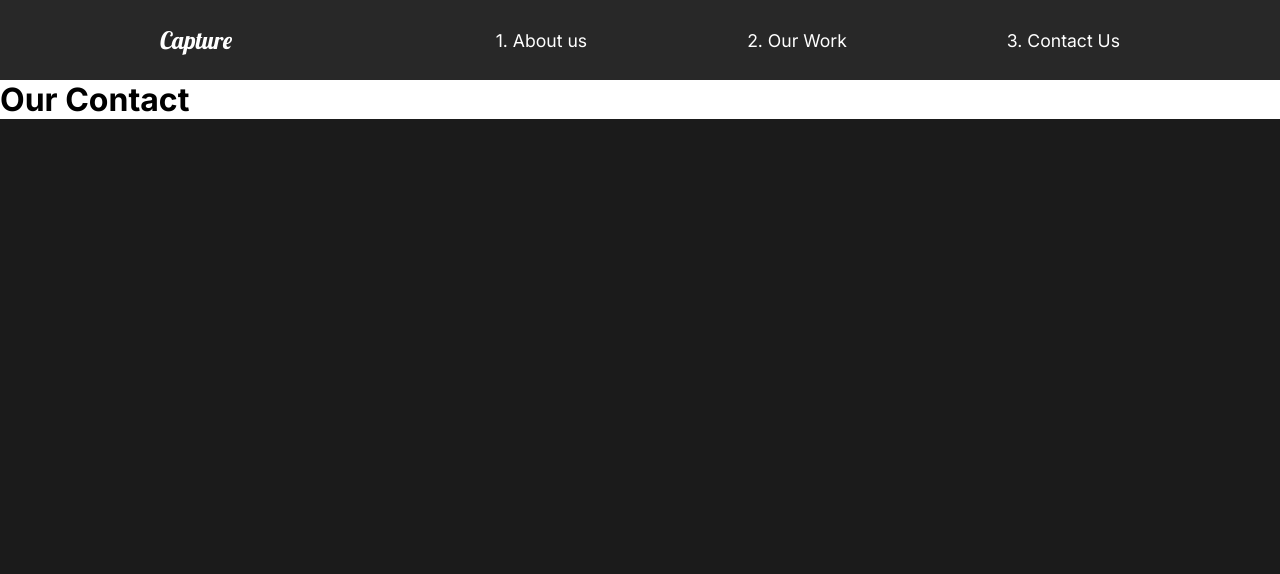
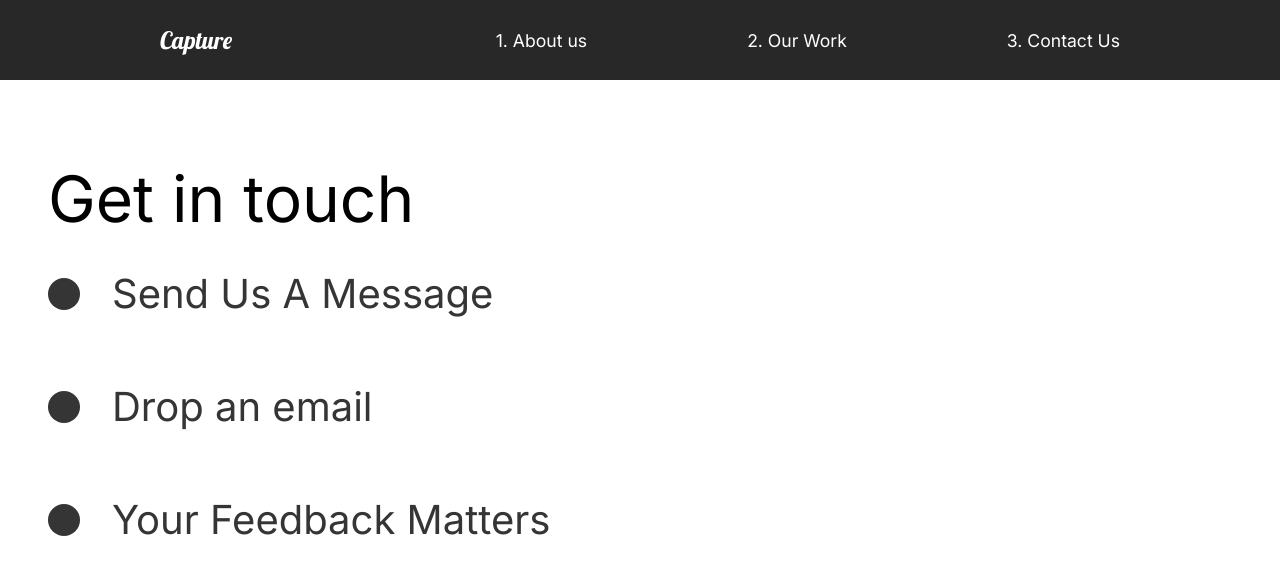
Before and after one commit to arshdeep4909/capture, a React (Create React App) app: page /contact in a window 1280 px wide. Shown: the top 574 px of the page. Built offline with nearby package versions, Linux system fonts and the light colour scheme.

Commit message:
22. adding contact page and fixing minors.
add a function to scrol to top when a new page loads.

```diff
--- a/src/animation.jsx
+++ b/src/animation.jsx
@@ -1,12 +1,9 @@
 export const pageAnimation = {
   hidden: {
     opacity: 0,
-    y: 150,
   },
-
   show: {
     opacity: 1,
-    y: 0,
     transition: {
       staggerChildren: 0.25,
       duration: 0.5,
@@ -14,20 +11,17 @@ export const pageAnimation = {
     },
   },
   exit: {
-    //this defines what happnes when we leave the page
     opacity: 0,
-    y: 50,
-    transition: {
-      duration: 0.5,
-    },
+    transition: { ease: "easeOut", duration: 0.5 },
   },
 };
 
 export const titleAnim = {
-  hidden: { y: 200 },
+  hidden: { y: 200, opacity: 0 },
   show: {
     y: 0,
-    transition: { duration: 0.75, ease: "easeOut" },
+    opacity: 1,
+    transition: { type: "tween", duration: 0.75, ease: "easeOut" },
   },
 };
 
@@ -66,15 +60,25 @@ export const slider = {
   show: {
     x: "100%",
     skew: "0deg",
-    transition: { type: "tween", ease: "easeOut", duration: 0.5 },
+    transition: { type: "tween", ease: "easeOut", duration: 1 },
   },
 };
 
 //acts as the parent Element for our frames so we can make
 // transition (staggerChildren) as per our liking
 export const sliderContainer = {
-  hidden: { opacity: 1 },
-  show: { opacity: 1, transition: { staggerChildren: 0.1, ease: "easeOut" } },
+  hidden: {
+    opacity: 1,
+  },
+  show: {
+    opacity: 1,
+
+    transition: {
+      staggerChildren: 0.15,
+      ease: "easeOut",
+      duration: 1,
+    },
+  },
 };
 
 export const scrollReveal = {
--- a/src/components/GlobalStyled.jsx
+++ b/src/components/GlobalStyled.jsx
@@ -6,9 +6,11 @@ const GlobalStyle = createGlobalStyle`
         padding: 0;
         box-sizing: border-box;
     }
+
     body{
         background: #1b1b1b ;
         font-family: 'Inter', sans-serif;
+        overflow-x: hidden;
     }
     button{
         font-weight: bold;
--- a/src/components/Nav.jsx
+++ b/src/components/Nav.jsx
@@ -1,6 +1,8 @@
 import React from "react";
 import styled from "styled-components";
 import { Link } from "react-router-dom";
+////Scroll up everytime a new page loads
+import ScrollTop from "./ScrollTop";
 
 const Nav = () => {
   return (
--- /dev/null
+++ b/src/components/ScrollTop.jsx
@@ -0,0 +1,15 @@
+import { useEffect } from "react";
+import { useLocation } from "react-router-dom/cjs/react-router-dom.min";
+
+const ScrollTop = () => {
+  const { pathname } = useLocation();
+  useEffect(() => {
+    window.scroll({
+      top: 0,
+      left: 0,
+    });
+  }, [pathname]);
+  return null;
+};
+
+export default ScrollTop;
--- a/src/pages/AboutUs.jsx
+++ b/src/pages/AboutUs.jsx
@@ -6,6 +6,8 @@ import FaqSection from "../components/FaqSection";
 //Framer Animations
 import { motion } from "framer-motion";
 import { pageAnimation } from "../animation";
+//Scroll up everytime a new page loads
+import ScrollTop from "../components/ScrollTop";
 
 const AboutUs = () => {
   return (
@@ -18,6 +20,7 @@ const AboutUs = () => {
       <AboutSection />
       <ServiceSection />
       <FaqSection />
+      <ScrollTop />
     </motion.div>
   );
 };
--- a/src/pages/ContactUs.jsx
+++ b/src/pages/ContactUs.jsx
@@ -1,20 +1,65 @@
 import React from "react";
 //Framer Animations
 import { motion } from "framer-motion";
-import { pageAnimation } from "../animation";
+import { pageAnimation, titleAnim } from "../animation";
+import styled from "styled-components";
+import { Hide } from "../styles";
 
 const ContactUs = () => {
   return (
-    <motion.div
+    <ContactStyle
       variants={pageAnimation}
       initial="hidden"
       animate="show"
       exit="exit"
       style={{ background: "#fff" }}
     >
-      <h1> Our Contact </h1>
-    </motion.div>
+      <Title>
+        <Hide>
+          <motion.h2 variants={titleAnim}>Get in touch</motion.h2>
+          <Social variants={titleAnim}>
+            <Circle />
+            <h2>Send Us A Message</h2>
+          </Social>
+          <Social variants={titleAnim}>
+            <Circle />
+            <h2>Drop an email</h2>
+          </Social>
+          <Social variants={titleAnim}>
+            <Circle />
+            <h2>Your Feedback Matters</h2>
+          </Social>
+        </Hide>
+      </Title>
+    </ContactStyle>
   );
 };
 
+const ContactStyle = styled(motion.div)`
+  padding: 5rem 5rem 10rem 3rem;
+  color: #353535;
+  min-height: 90vh;
+`;
+
+const Title = styled.div`
+  margin-bottom: 4rem;
+  color: black;
+`;
+const Circle = styled.div`
+  border-radius: 50%;
+  width: 2rem;
+  height: 2rem;
+  background-color: #353535;
+`;
+
+const Social = styled(motion.div)`
+  display: flex;
+  align-items: center;
+  h2 {
+    margin: 2rem;
+    font-size: 2.5rem;
+    color: #353535;
+  }
+`;
+
 export default ContactUs;
--- a/src/pages/OurWork.jsx
+++ b/src/pages/OurWork.jsx
@@ -18,6 +18,8 @@ import {
 
 import { useScroll } from "../components/useScroll";
 import { scrollReveal } from "../animation";
+//Scroll up everytime a new page loads
+import ScrollTop from "../components/ScrollTop";
 
 const OurWork = () => {
   const [element, controls] = useScroll();
@@ -33,7 +35,13 @@ const OurWork = () => {
       </motion.div>
       <Movie>
         <motion.h2 variants={fade}>The Athlete</motion.h2>
-        <motion.div></motion.div>
+        <motion.div
+          variants={lineAnim}
+          initial="hidden"
+          animate="show"
+          className="line"
+          className="line"
+        ></motion.div>
         <Link to="/work/the-athlete">
           <Hide>
             <motion.img variants={photoAnim} src={athlete} alt="athlete" />
@@ -81,6 +89,7 @@ const OurWork = () => {
           </Hide>
         </Link>
       </Movie>
+      <ScrollTop />
     </Work>
   );
 };
```
